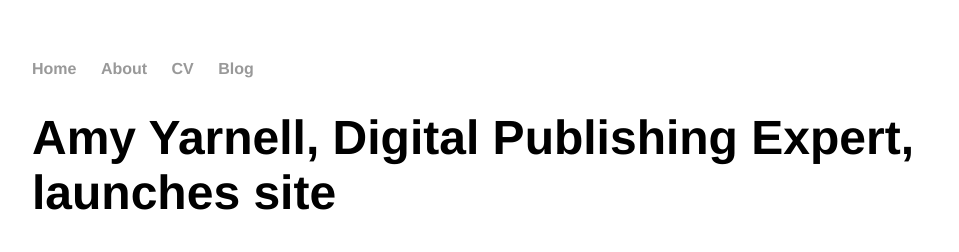
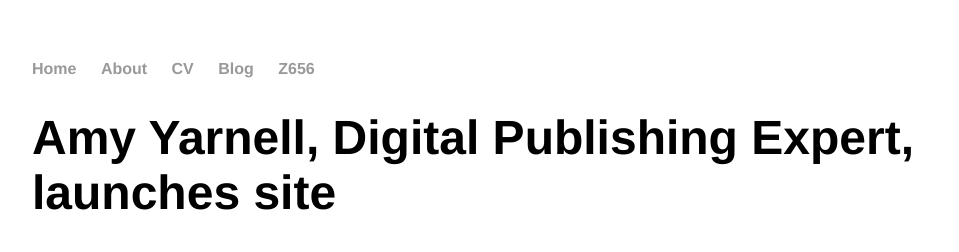
Before and after one commit to ayarnell/ayarnell.github.io, a Jekyll site: the page built from _posts/2018-01-11-site-created.md, in a window 1280 px wide. Shown: the top 252 px of the page, without its empty margins (160-1119 px from the left). Built offline with Jekyll 4.4.1, drawn with Linux system fonts in a browser that asks for light colours.

Commit message:
Update default.html

```diff
--- a/_layouts/default.html
+++ b/_layouts/default.html
@@ -12,6 +12,7 @@
 		        	<li><a href="/about">About</a></li>
 	        		<li><a href="/cv">CV</a></li>
 	        		<li><a href="/blog">Blog</a></li>
+				<li><a href="/Z656">Z656</a></li>
 	    		</ul>
 			</nav>
 			<div class="container">
```
